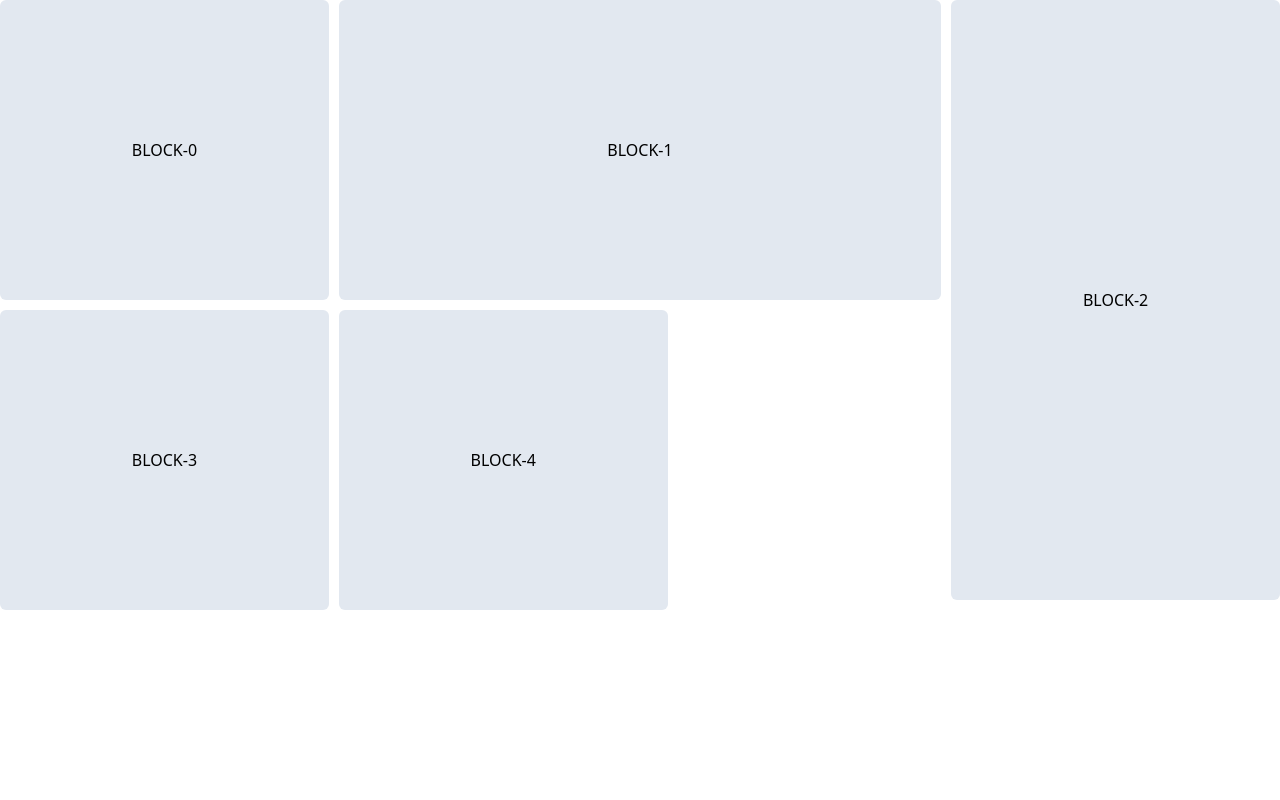
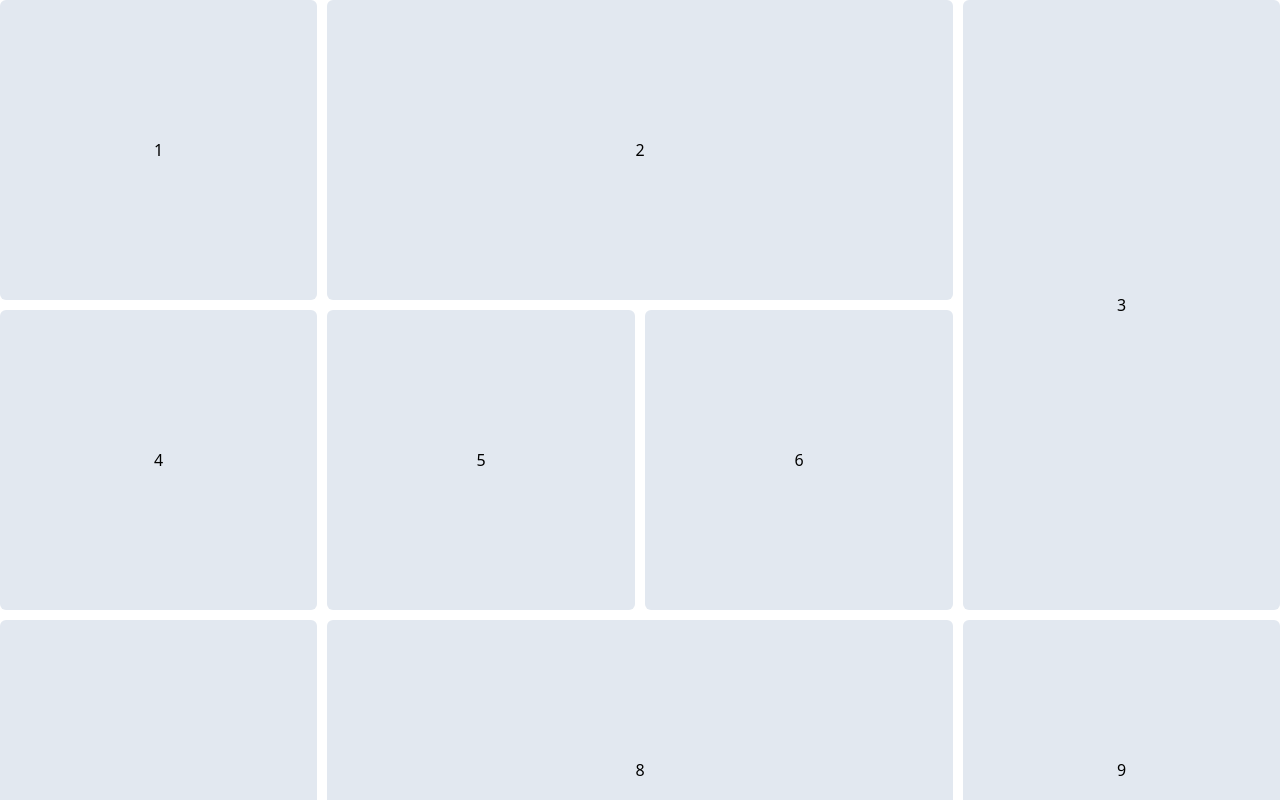
Before and after one commit to caamillo/caamillo.it, a Next.js app: page /test in a window 1280 px wide. Shown: the top 800 px of the page. Built offline with nearby package versions, Linux system fonts and the light colour scheme.

Commit message:
composing effect

```diff
--- /dev/null
+++ b/src/components/Common/Apps/Advanced/GridMasonry/Block.jsx
@@ -0,0 +1,28 @@
+import { useState, useEffect } from "react"
+
+const INTERVAL_WAIT = 100
+
+export default function Block({ name, size, element, blockSize, idx }) {
+
+    const [ isReady, setIsReady ] = useState(false)
+
+    useEffect(() => {
+        setTimeout(() => {
+            setIsReady(true)
+        }, 5e2 + (100 * idx))
+    }, [])
+
+    return (
+        <>
+            {
+            isReady &&
+            <div
+                className="bg-slate-200 fade-in-block flex justify-center items-center rounded-md"
+                style={{ gridArea: name, minHeight: `${ blockSize * size.y }px` }}
+            >
+                { element.value.name }
+            </div>
+            }
+        </>
+    )
+}
--- a/src/components/Common/Apps/Advanced/GridMasonry/index.jsx
+++ b/src/components/Common/Apps/Advanced/GridMasonry/index.jsx
@@ -1,5 +1,8 @@
 // React
 import { useEffect, useRef, useState } from "react"
+
+// Components
+import Block from "./Block"
 
 const BLOCK_SIZE = 300 // 300 px
 const GAP_SIZE = 10 // 10 px
@@ -185,14 +188,15 @@ export default function GridMasonry({ data }) {
         <div ref={ wrapperRef } className="masonry-wrapper w-full">
             <div className="grid" style={{ gridTemplateAreas: gridTemplateArea, gap: `${ GAP_SIZE }px` }}>
                 {
-                    shapesToPlace?.map(({ name, size, element }) =>
-                        <div
-                            className="bg-slate-200 flex justify-center items-center rounded-md"
-                            style={{ gridArea: name, height: `${ BLOCK_SIZE * size.y }px` }}
+                    shapesToPlace?.map(({ name, size, element }, idx) =>
+                        <Block
+                            name={ name }
+                            size={ size }
+                            element={ element }
+                            blockSize={ BLOCK_SIZE }
+                            idx={ idx }
                             key={ name }
-                        >
-                            { name }
-                        </div>
+                        />
                     )
                 }
             </div>
--- a/src/pages/test.js
+++ b/src/pages/test.js
@@ -16,7 +16,37 @@ const TEST_DATA = [
     },
     {
         name: '5',
-    }
+    },
+    {
+        name: '6',
+    },
+    {
+        name: '7',
+    },
+    {
+        name: '8',
+    },
+    {
+        name: '9',
+    },
+    {
+        name: '10',
+    },
+    {
+        name: '11',
+    },
+    {
+        name: '12',
+    },
+    {
+        name: '13',
+    },
+    {
+        name: '14',
+    },
+    {
+        name: '15',
+    },
 ]
 
 export default function Test() {
--- a/src/styles/globals.css
+++ b/src/styles/globals.css
@@ -125,3 +125,13 @@ canvas {
 .modal-warning[data-show="false"].auth > * {
   opacity: 0;
 }
+
+.fade-in-block {
+  animation: fadeInBlock .3s ease-in;
+}
+
+@keyframes fadeInBlock {
+  from {
+    opacity: 0;
+  }
+}
```
